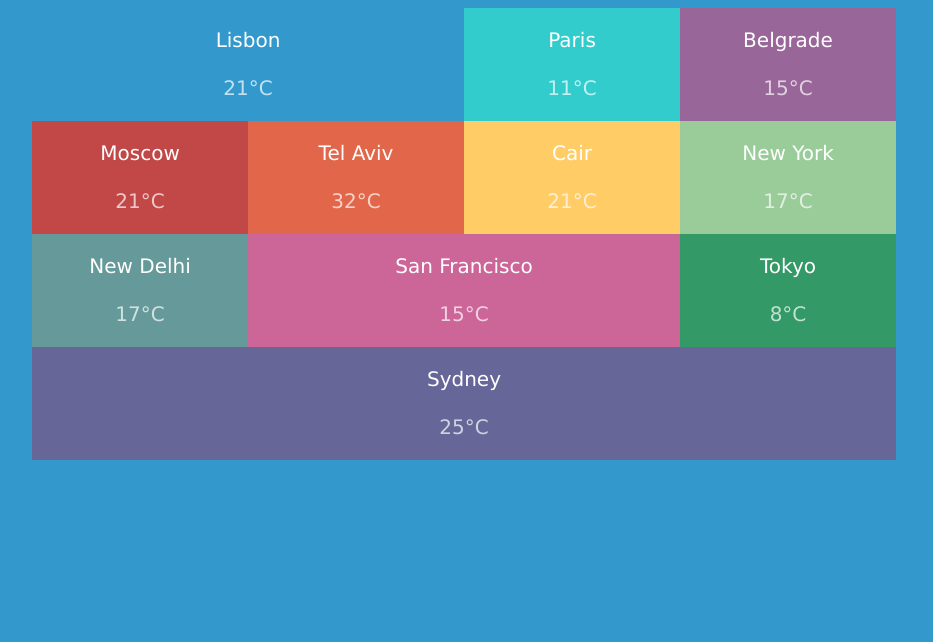
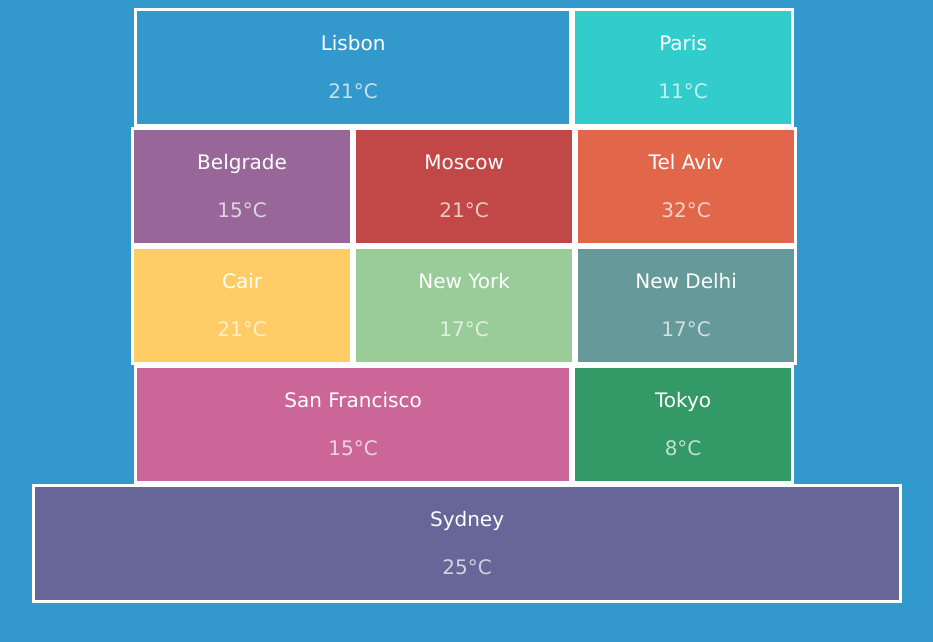
Before and after one commit to NataliyaPetruk/weather, a plain HTML site: page display.html in a window 1280 px wide. Shown: the whole page, without its empty margins (176-1109 px from the left). Drawn offline with Linux system fonts and the light colour scheme; some icons are missing.

Commit message:
add border

```diff
--- a/display.css
+++ b/display.css
@@ -103,6 +103,10 @@ i {
   font-size: 25px;
 }
 
+li {
+  border: 3px white solid;
+}
+
 ul:hover li{
   opacity:0.7;
 }
```
